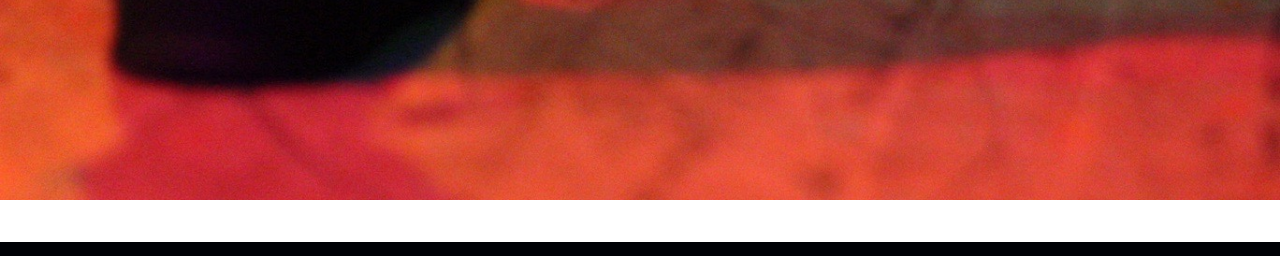
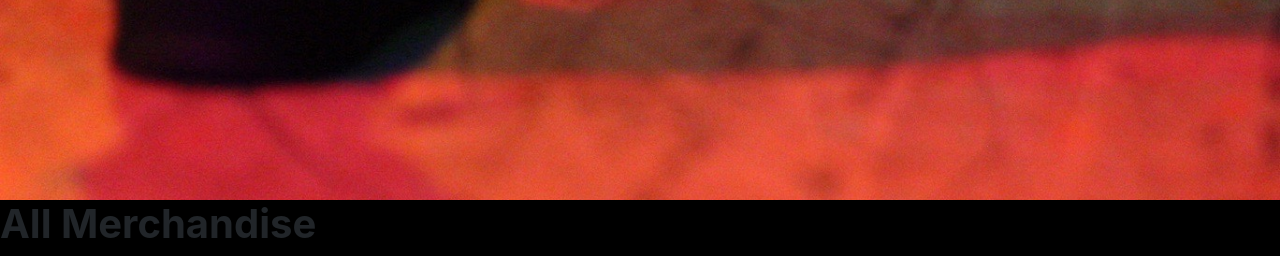
Before and after one commit to paulvallejo/Pinkshift-Website, a Django app: page /home/ in a window 1280 px wide. Shown: the part 558-814 px from the top of the page. Run offline with Django 3.2, Linux system fonts and the light colour scheme; some libraries are stand-ins or nearby versions.

Commit message:
Beginning to create a page that lays out all merchandise - addition of .css file to make the background color black

```diff
--- /dev/null
+++ b/Final_Project/store/static/css/base.css
@@ -0,0 +1,3 @@
+body {
+    background-color: black;
+}
--- a/Final_Project/store/templates/base.html
+++ b/Final_Project/store/templates/base.html
@@ -1,7 +1,8 @@
 <!--
 This HTML file is based on a template from Bootstrap's Get Started page in order to start
-laying out the website's content and configurations.
+laying out the website's content.
 -->
+{% load static %}
 <!doctype html>
 <html lang="en">
   <head>
@@ -11,10 +12,9 @@ laying out the website's content and configurations.
 
     <!-- Bootstrap CSS -->
     <link rel="stylesheet" href="https://cdn.jsdelivr.net/npm/bootstrap@4.5.3/dist/css/bootstrap.min.css" integrity="sha384-TX8t27EcRE3e/ihU7zmQxVncDAy5uIKz4rEkgIXeMed4M0jlfIDPvg6uqKI2xXr2" crossorigin="anonymous">
-
+    <link rel="stylesheet" href="{% static 'css/base.css' %}">
     <!-- FontAwesome Kit Code -->
     <script src="https://kit.fontawesome.com/350e5db924.js" crossorigin="anonymous"></script>
-
     <title>{% block title %} {% endblock%}</title>
   </head>
   <body>
--- a/Final_Project/store/templates/home.html
+++ b/Final_Project/store/templates/home.html
@@ -10,4 +10,9 @@ Home
         <img style="width: 100%" src="{% static 'images/Banner.jpg' %}" alt="">
     </div>
 </div>
+
+<h1 class="text-captitalze font-weight-bold">
+    All Merchandise
+</h1>
+
 {% endblock %}
```
Also changed, not shown: Final_Project/store/static/Images/Toro Shirt.jpg (added).
